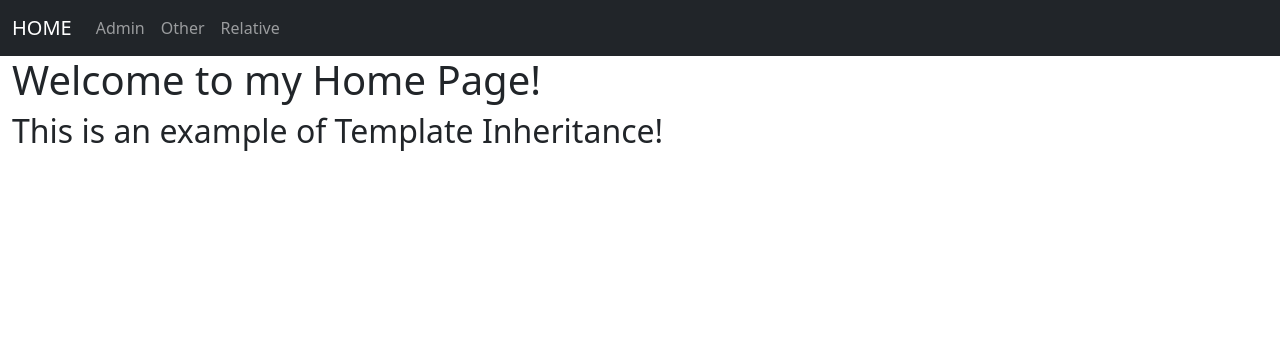
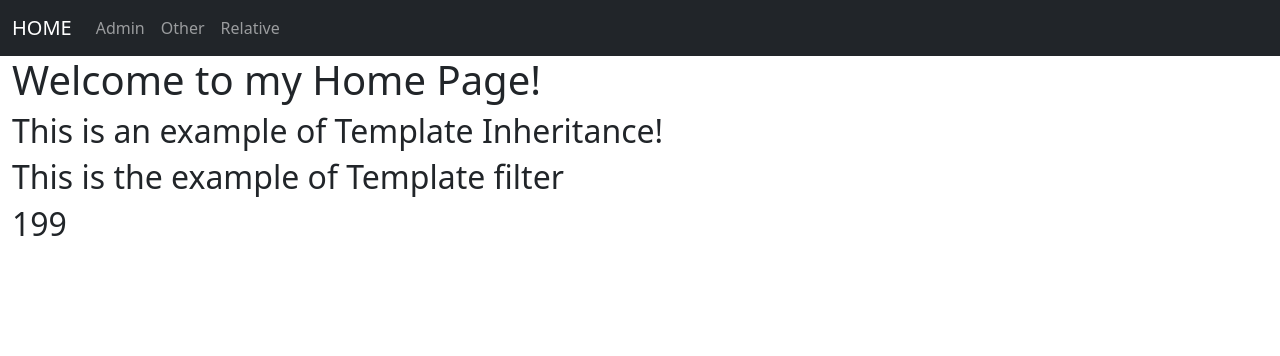
Before and after one commit to aryatomarAI/Django, a Django app: page / in a window 1280 px wide. Shown: the top 356 px of the page. Run offline with Django 3.2, Linux system fonts and the light colour scheme.

Commit message:
Learning Basics of Template Filters

```diff
--- /dev/null
+++ b/Django_level_three/RelPro/RelApp/templatetags/my_filters.py
@@ -0,0 +1,6 @@
+from django import template
+register = template.Library()
+
+@register.filter(name="cut")
+def cut(value,arg):
+    return value.replace(arg," ")
--- a/Django_level_three/RelPro/RelApp/views.py
+++ b/Django_level_three/RelPro/RelApp/views.py
@@ -2,8 +2,14 @@ from django.shortcuts import render
 
 # Create your views here.
 def index(request):
-    return render(request,"RelApp/index.html")
+    context_dict={
+         'text':"This is the example of Template filter",
+         'number':100,
+    }
+    return render(request,"RelApp/index.html",context=context_dict)
+
 def other(request):
     return render(request,"RelApp/other.html")
+
 def relative(request):
     return render(request,"RelApp/relative_url_temp.html")
--- a/Django_level_three/RelPro/RelPro/settings.py
+++ b/Django_level_three/RelPro/RelPro/settings.py
@@ -64,6 +64,9 @@ TEMPLATES = [
                 'django.contrib.auth.context_processors.auth',
                 'django.contrib.messages.context_processors.messages',
             ],
+        'libraries':{
+            "my_filters":"RelApp.templatetags.my_filters",
+        },
         },
     },
 ]
--- a/Django_level_three/RelPro/templates/RelApp/index.html
+++ b/Django_level_three/RelPro/templates/RelApp/index.html
@@ -1,6 +1,10 @@
+
 <!DOCTYPE html>
  {% extends "RelApp/base.html" %}
+ {% load my_filters %}
    {% block body_block %}
     <h1>Welcome to my Home Page!</h1>
     <h2>This is an example of Template Inheritance!</h2>
+    <h2>{{text|cut:'an'}}</h2>
+    <h2>{{number|add:"99"}}</h2>
    {% endblock %}
```
Also changed, not shown: Django_level_three/RelPro/RelApp/templatetags/__init__.py (added).
